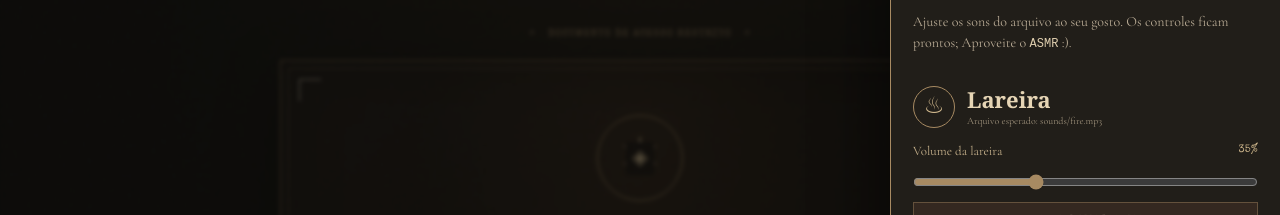
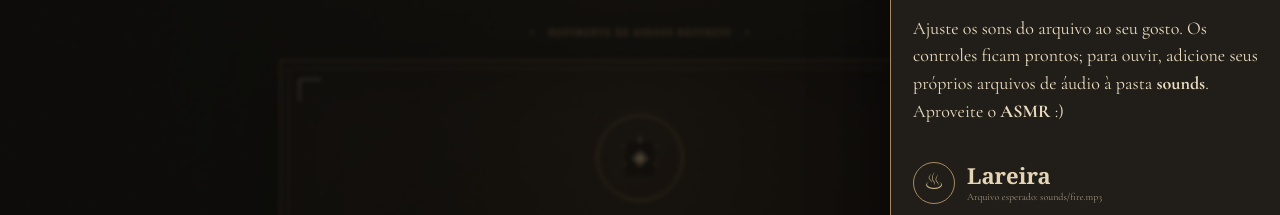
Before and after one commit to luisr23siul2-lab/arquivo-das-coisas-impossiveis, a plain HTML site: page index.html in a window 1280 px wide. Both pictures are taken after a click on the button "Abrir ambientação". Shown: the part 97-312 px from the top of the page. Drawn offline with nearby package versions, Linux system fonts and the light colour scheme; a web font is replaced by a local one.

Commit message:
Update index.html

```diff
--- a/index.html
+++ b/index.html
@@ -28,7 +28,7 @@
       <div><p class="eyebrow">INSTITUTO DE VESPERA</p><h2 id="ambienceTitle">Ambientação</h2></div>
       <button class="modal-close" id="ambienceClose" type="button" aria-label="Fechar ambientação">×</button>
     </div>
-    <p class="ambience-intro">Ajuste os sons do arquivo ao seu gosto. Os controles ficam prontos; Aproveite o <code>ASMR</code> :).</p>
+    <p>Ajuste os sons do arquivo ao seu gosto. Os controles ficam prontos; para ouvir, adicione seus próprios arquivos de áudio à pasta <strong>sounds</strong>. Aproveite o <strong>ASMR</strong> :)</p>
     <div class="sound-channel" data-sound-channel="fire">
       <div class="sound-channel-top"><span class="sound-glyph" aria-hidden="true">♨</span><div><strong>Lareira</strong><small id="fireStatus">Arquivo esperado: sounds/fire.mp3</small></div></div>
       <label for="fireVolume">Volume da lareira <output id="fireVolumeValue">35%</output></label>
```
